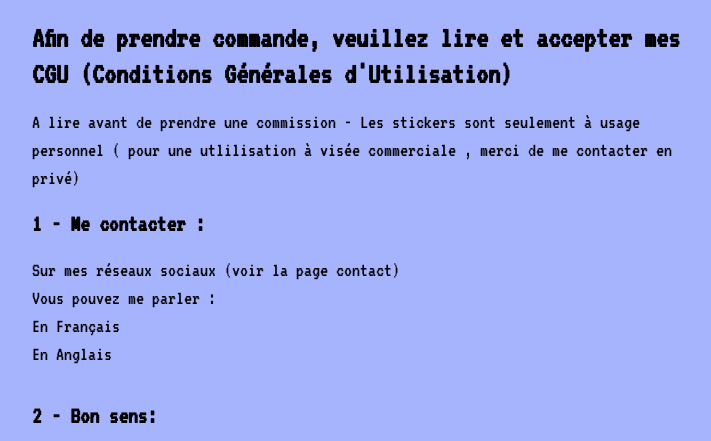
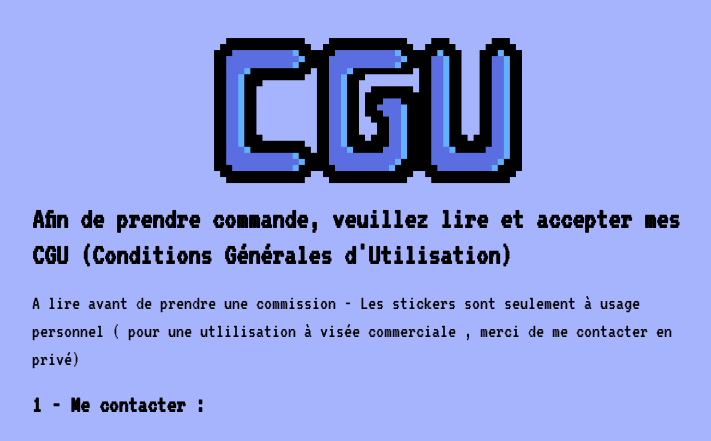
Before and after one commit to CPacBellec/wolfpacstickers, a PHP site: page /tos.php in a window 1280 px wide. Shown: the part 68-509 px from the top of the page, without its empty margins (272-983 px from the left). Run offline with PHP 8.4, Linux system fonts and the light colour scheme; some libraries are stand-ins or nearby versions.

Commit message:
add new asset on tos.php

```diff
--- a/tos.php
+++ b/tos.php
@@ -3,10 +3,13 @@ include_once 'header.php';
 ?>
     <section class="bg-indigo-300">
         <div class="max-w-2xl mx-auto py-5">
+            <div class=" flex justify-center items-center">
+                <img src="./assets/cgu-sprite.png" alt="logo" class="flex justify-center items-center w-9/12 md:w-1/2 lg:w-7/12 xl:w-12/20 h-auto animate__animated animate__flipInX animate__slow">
+            </div>
 
 
-        <h2 class="text-3xl font-bold mb-4">Afin de prendre commande, veuillez lire et accepter mes CGU (Conditions Générales d'Utilisation)</h2>
-        <p class="mb-4 text-xl">A lire avant de prendre une commission - Les stickers sont seulement à usage personnel ( pour une utlilisation à visée commerciale , merci de me contacter en privé)</p>
+            <h2 class="text-3xl font-bold mb-4">Afin de prendre commande, veuillez lire et accepter mes CGU (Conditions Générales d'Utilisation)</h2>
+            <p class="mb-4 text-xl">A lire avant de prendre une commission - Les stickers sont seulement à usage personnel ( pour une utlilisation à visée commerciale , merci de me contacter en privé)</p>
         <div class="mb-8">
             <h3 class="text-2xl font-bold mb-4">1 - Me contacter :</h3>
             <p class="text-xl">
```
Also changed, not shown: assets/cgu-sprite.png (added).
